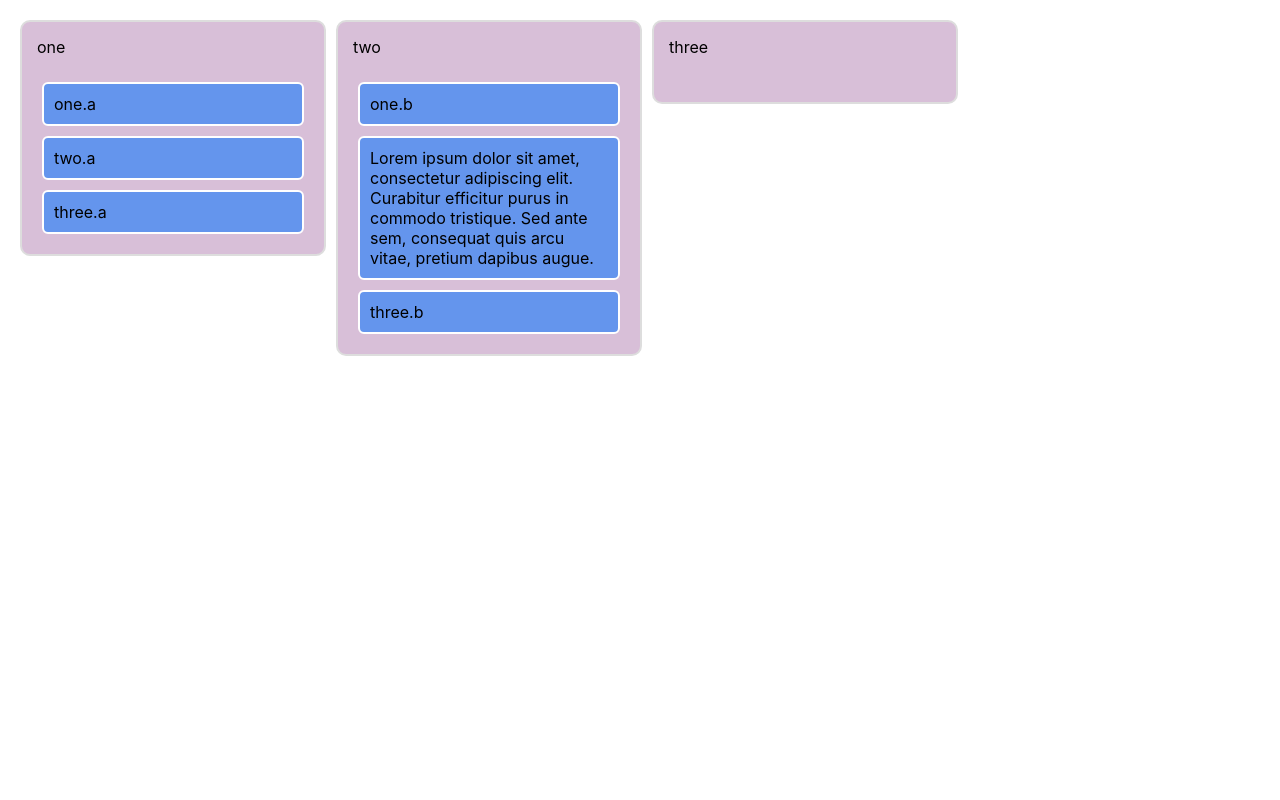
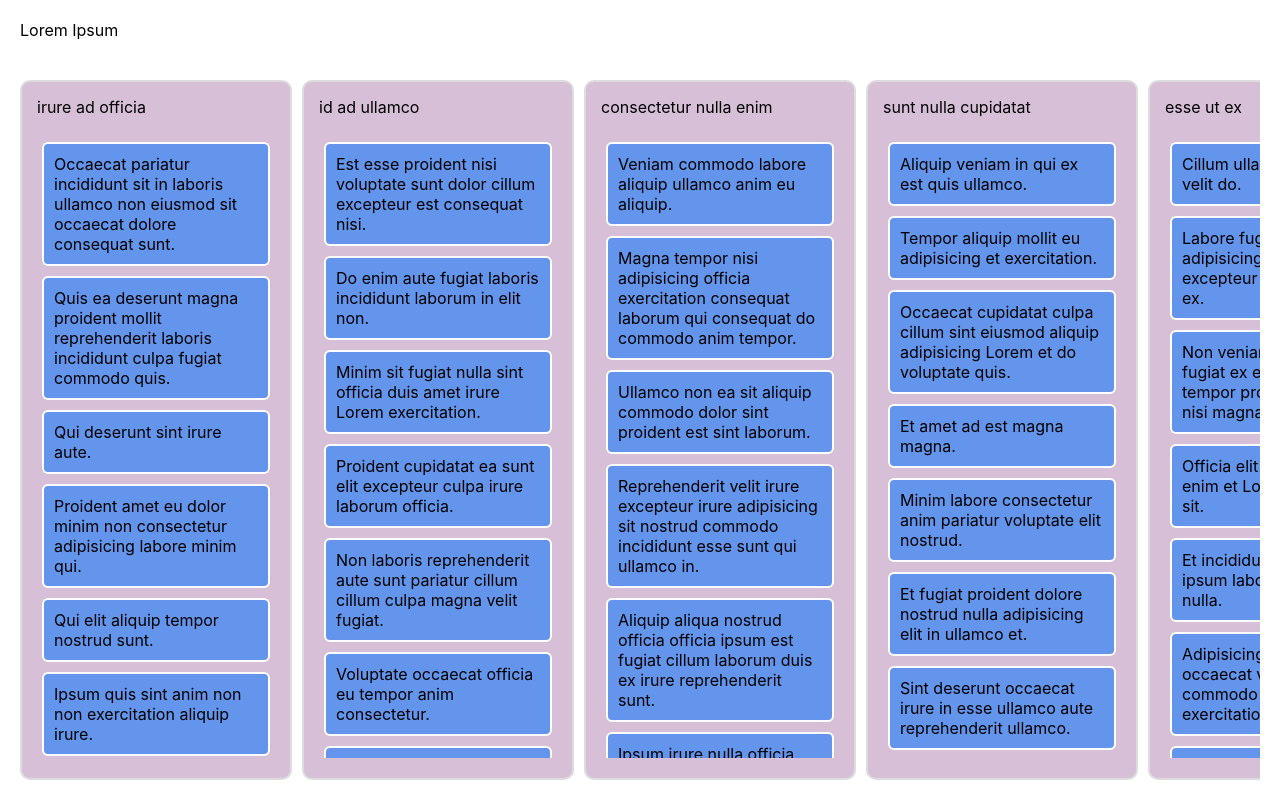
Before and after one commit to mgmeyers/dnd-playground, a React (Create React App) app: page / in a window 1280 px wide. Built offline with nearby package versions, Linux system fonts and the light colour scheme.

Commit message:
Add nested scroll containers

```diff
--- a/package.json
+++ b/package.json
@@ -15,6 +15,7 @@
     "@types/react-dom": "^17.0.0",
     "classcat": "^5.0.3",
     "immutability-helper": "^3.1.1",
+    "lorem-ipsum": "^2.0.3",
     "react": "^17.0.2",
     "react-dnd": "^14.0.2",
     "react-dnd-html5-backend": "^14.0.0",
--- a/src/App.css
+++ b/src/App.css
@@ -1,5 +1,38 @@
-.App {
+#root,
+html,
+body {
+  height: 100%;
+  width: 100%;
+}
+
+* {
+  box-sizing: border-box;
+}
+
+#root {
+  display: flex;
+  flex-direction: column;
+  overflow: hidden;
+}
+
+.app-header {
   padding: 20px;
+  flex-shrink: 0;
+  flex-grow: 0;
+}
+
+.app {
+  padding: 20px;
+  height: 100%;
+  width: 100%;
+  min-width: 0;
+  min-height: 0;
+}
+
+.board {
+  height: 100%;
+  overflow-x: auto;
+  overflow-y: hidden;
 }
 
 .sortable-list-horizontal {
@@ -22,10 +55,21 @@
   border-radius: 10px;
   padding: 15px;
   width: 272px;
+  height: 100%;
+  overflow: hidden;
+}
+
+.lane > div {
+  display: flex;
+  flex-direction: column;
+  height: 100%;
+  overflow: hidden;
 }
 
 .lane-title {
   padding: 0 0 20px;
+  flex-grow: 0;
+  flex-shrink: 0;
 }
 
 .lane.is-dragging {
@@ -45,8 +89,20 @@
 
 .lane-items {
   padding: 5px;
+  min-height: 0;
+  height: 100%;
+}
+
+.lane-items > div {
+  height: 100%;
+  overflow-y: auto;
+  overflow-x: hidden;
 }
 
 .is-active-dropzone {
   background-color: lightgreen;
 }
+
+.draggable-item {
+  touch-action: none;
+}
--- a/src/App.tsx
+++ b/src/App.tsx
@@ -1,9 +1,9 @@
 import { DndContext, DragOverlay } from "@dnd-kit/core";
 import React from "react";
+import { LoremIpsum } from "lorem-ipsum";
 import "./App.css";
 import {
   SortableList,
-  SortableItem,
   SortableItemOverlay,
 } from "./components/Sortable";
 import {
@@ -12,37 +12,47 @@ import {
   Lane,
   SortableDirection,
 } from "./components/types";
-import { ItemContent, LaneContent } from "./components/Presentation";
+import { ItemContent, LaneContent, SortableLane } from "./components/Presentation";
 import {
   useCustomCollisionDetection,
   useDragHandlers,
 } from "./components/helpers";
+import { createPortal } from "react-dom";
 
-const TEST_BOARD = [
-  {
-    id: "1",
-    title: "one",
-    items: [
-      { id: "1.1", title: "one.a" },
-      { id: "2.1", title: "two.a" },
-      { id: "3.1", title: "three.a" },
-    ],
-  },
-  {
-    id: "2",
-    title: "two",
-    items: [
-      { id: "1.2", title: "one.b" },
-      {
-        id: "2.2",
-        title:
-          "Lorem ipsum dolor sit amet, consectetur adipiscing elit. Curabitur efficitur purus in commodo tristique. Sed ante sem, consequat quis arcu vitae, pretium dapibus augue.",
-      },
-      { id: "3.2", title: "three.b" },
-    ],
-  },
-  { id: "3", title: "three", items: [] },
-];
+function generateInstanceId(): string {
+  return Math.random().toString(36).substr(2, 9);
+}
+
+function generateItems(n: number) {
+  const items: Item[] = [];
+  const l = new LoremIpsum();
+
+  for (let i = 0; i < n; i++) {
+    items.push({
+      id: generateInstanceId(),
+      title: l.generateSentences(1),
+    });
+  }
+
+  return items;
+}
+
+function generateLanes(n: number) {
+  const lanes: Lane[] = [];
+  const l = new LoremIpsum();
+
+  for (let i = 0; i < n; i++) {
+    lanes.push({
+      id: generateInstanceId(),
+      title: l.generateWords(3),
+      items: generateItems(20),
+    });
+  }
+
+  return lanes;
+}
+
+const TEST_BOARD = generateLanes(8);
 
 function useBoardData() {
   const laneState = React.useState<Lane[]>(TEST_BOARD);
@@ -106,7 +116,9 @@ function App() {
   }
 
   return (
-    <div className="App">
+    <>
+      <div className="app-header">Lorem Ipsum</div>
+      <div className="app">
         <DndContext
           onDragStart={onDragStart}
           onDragCancel={onDragCancel}
@@ -115,6 +127,7 @@ function App() {
           collisionDetection={collisionDetection}
         >
           <SortableList
+            className="board"
             list={lanes}
             id="base"
             accepts="lane"
@@ -124,24 +137,13 @@ function App() {
             }}
           >
             {lanes.map((lane, i) => (
-            <SortableItem
-              className="lane"
-              ctx={{
-                type: "lane",
-                containingListId: "base",
-                indexPath: [i],
-                data: lane,
-              }}
-              key={lane.id}
-              id={lane.id}
-            >
-              <LaneContent indexPath={[i]} lane={lane} />
-            </SortableItem>
+              <SortableLane key={lane.id} lane={lane} laneIndex={i} />
             ))}
           </SortableList>
-        <DragOverlay>{activeDrag}</DragOverlay>
+          {createPortal(<DragOverlay>{activeDrag}</DragOverlay>, document.body)}
         </DndContext>
       </div>
+    </>
   );
 }
 
--- a/src/components/Presentation.tsx
+++ b/src/components/Presentation.tsx
@@ -12,9 +12,11 @@ interface ItemContentProps {
   item: Item;
 }
 
-export function ItemContent({ item }: ItemContentProps) {
+export const ItemContent = React.memo(function ItemContent({
+  item,
+}: ItemContentProps) {
   return <div>{item.title}</div>;
-}
+});
 
 interface LaneContentProps {
   lane: Lane;
@@ -28,13 +30,12 @@ export const LaneContent = React.memo(function LaneContent({
   isOverlay,
 }: LaneContentProps) {
   const ListElement = isOverlay ? SortableListOverlay : SortableDroppableList;
-  const ItemElement = isOverlay ? SortableItemOverlay : SortableItem;
 
   return (
     <div>
       <div className="lane-title">{lane.title}</div>
+      <div className="lane-items">
         <ListElement
-        className="lane-items"
           list={lane.items}
           id={lane.id}
           accepts="item"
@@ -44,22 +45,73 @@ export const LaneContent = React.memo(function LaneContent({
           }}
         >
           {lane.items.map((item, i) => (
+            <SortableCard
+              key={item.id}
+              isOverlay={!!isOverlay}
+              item={item}
+              itemIndex={i}
+              laneId={lane.id}
+              laneIndexPath={indexPath}
+            />
+          ))}
+        </ListElement>
+      </div>
+    </div>
+  );
+},
+areEqualWithIndexPath);
+
+export const SortableCard = React.memo(function SortableCard({
+  isOverlay,
+  item,
+  itemIndex,
+  laneId,
+  laneIndexPath,
+}: {
+  isOverlay: boolean;
+  item: Item;
+  itemIndex: number;
+  laneId: string;
+  laneIndexPath: number[];
+}) {
+  const ItemElement = isOverlay ? SortableItemOverlay : SortableItem;
+
+  return (
     <ItemElement
       className="item"
       ctx={{
         type: "item",
-              containingListId: lane.id,
-              indexPath: [...indexPath, i],
+        containingListId: laneId,
+        indexPath: [...laneIndexPath, itemIndex],
         data: item,
       }}
-            key={item.id}
       id={item.id}
     >
       <ItemContent item={item} />
     </ItemElement>
-        ))}
-      </ListElement>
-    </div>
   );
 },
 areEqualWithIndexPath);
+
+export const SortableLane = React.memo(function SortableLane({
+  lane,
+  laneIndex,
+}: {
+  lane: Lane;
+  laneIndex: number;
+}) {
+  return (
+    <SortableItem
+      className="lane"
+      ctx={{
+        type: "lane",
+        containingListId: "base",
+        indexPath: [laneIndex],
+        data: lane,
+      }}
+      id={lane.id}
+    >
+      <LaneContent indexPath={[laneIndex]} lane={lane} />
+    </SortableItem>
+  );
+});
--- a/src/components/Sortable.tsx
+++ b/src/components/Sortable.tsx
@@ -44,6 +44,7 @@ function useItemClasses({
 }) {
   return classcat([
     className,
+    "draggable-item",
     {
       "is-dragging": isDragging,
       "is-overlay": isOverlay,
@@ -162,6 +163,7 @@ export const SortableItem = React.memo(function SortableItem<T>({
   ctx,
 }: React.PropsWithChildren<SortableItemProps<T>>) {
   const {
+    active,
     attributes,
     isDragging,
     listeners,
@@ -173,11 +175,17 @@ export const SortableItem = React.memo(function SortableItem<T>({
     data: ctx,
   });
 
-  const style = {
-    transform: CSS.Translate.toString(transform),
-    transition: transition || undefined,
-    // touchAction: "none",
-  };
+  const isTypeSorting = active?.data.current?.type === ctx.type;
+  const style = React.useMemo(
+    () =>
+      isTypeSorting
+        ? {
+            transform: CSS.Translate.toString(transform),
+            transition: transition || undefined,
+          }
+        : undefined,
+    [isTypeSorting, transform, transition]
+  );
 
   return (
     <div
```
Also changed, not shown: 1 other file (tests, documents, lock files or other folders). Lines whose indentation alone changed are shown as unchanged.
